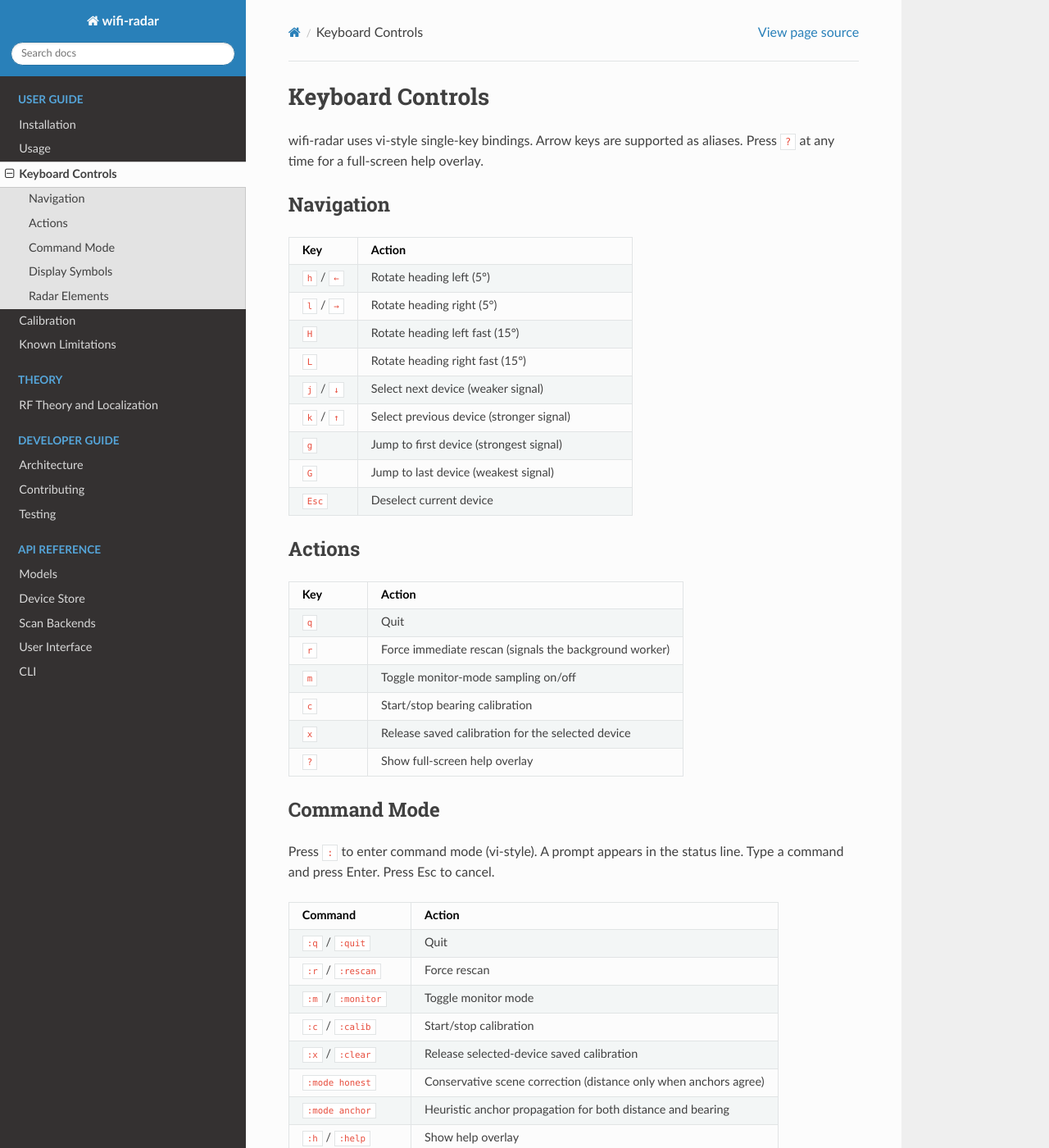
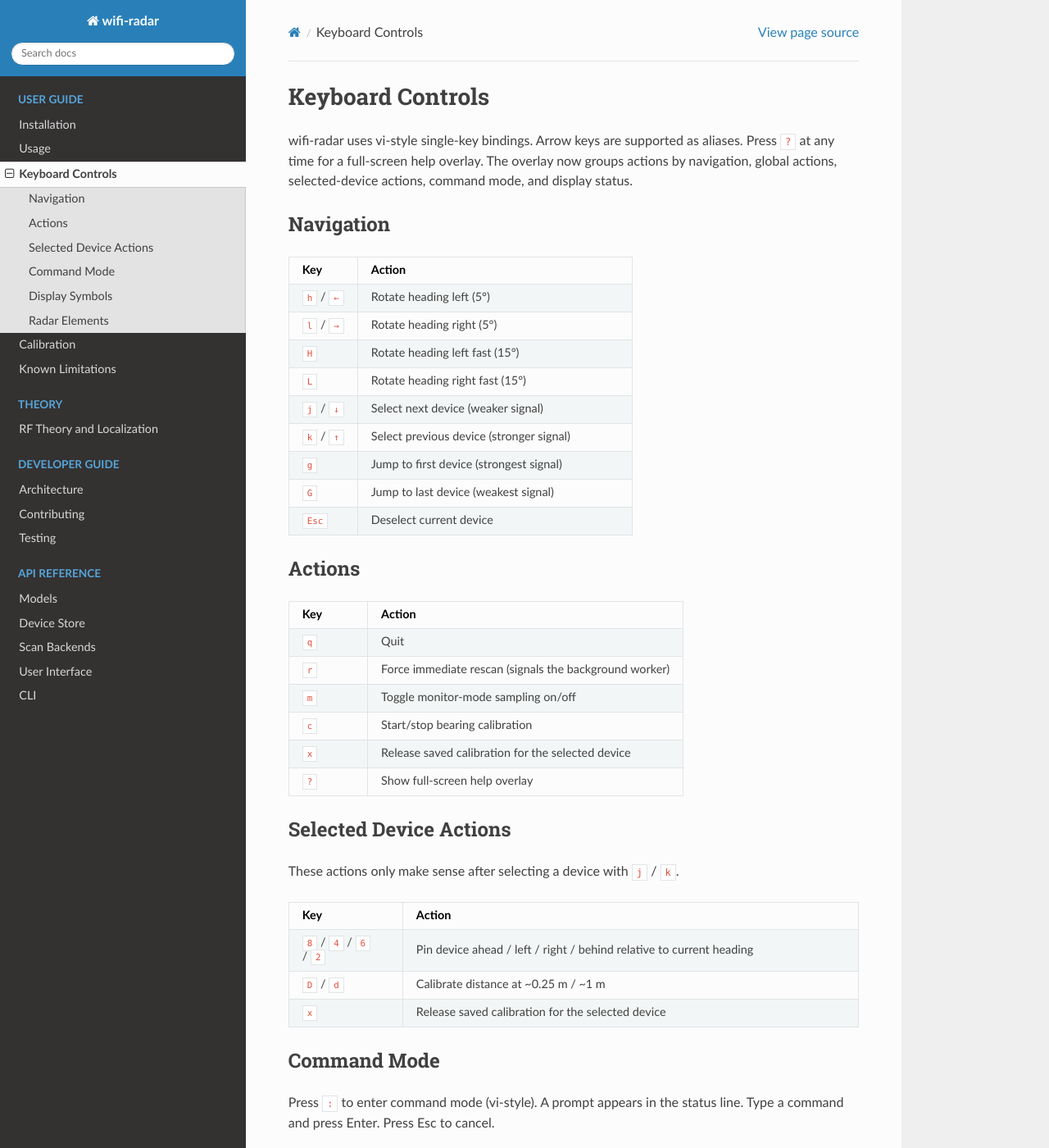
Before and after one commit to mkhellat/wifi-radar, a Sphinx documentation site: the page built from docs/user/keys.rst, in a window 1280 px wide and 1400 px high. Shown: the whole window at 82% size. Built offline with Sphinx 7.4.7 and the Read the Docs theme 3.1.0, drawn with Linux system fonts in a browser that asks for light colours; some of the changed text lies outside the part shown.

Commit message:
Redesign help overlay for calibration and scene correction controls
Reorganize help into clearer sections, show current correction mode and
selection state, and sync the user docs with the new selected-device and
command-mode structure.

```diff
--- a/docs/user/keys.rst
+++ b/docs/user/keys.rst
@@ -2,7 +2,9 @@
 =================
 
 wifi-radar uses vi-style single-key bindings. Arrow keys are supported as
-aliases. Press ``?`` at any time for a full-screen help overlay.
+aliases. Press ``?`` at any time for a full-screen help overlay. The overlay
+now groups actions by navigation, global actions, selected-device actions,
+command mode, and display status.
 
 Navigation
 ----------
@@ -53,6 +55,24 @@
      - Release saved calibration for the selected device
    * - ``?``
      - Show full-screen help overlay
+
+Selected Device Actions
+-----------------------
+
+These actions only make sense after selecting a device with ``j`` / ``k``.
+
+.. list-table::
+   :widths: 20 80
+   :header-rows: 1
+
+   * - Key
+     - Action
+   * - ``8`` / ``4`` / ``6`` / ``2``
+     - Pin device ahead / left / right / behind relative to current heading
+   * - ``D`` / ``d``
+     - Calibrate distance at ~0.25 m / ~1 m
+   * - ``x``
+     - Release saved calibration for the selected device
 
 Command Mode
 ------------
@@ -116,3 +136,4 @@
   (visible whenever a device is selected)
 - **Anchor tags** — ``<anchor>`` or ``<stale-cal>`` when a selected device is
   acting as a scene anchor or has been rejected as stale
+- **Help header** — current calibration mode and whether a device is selected
```
Also changed, not shown: README.md (+4 -0 lines), 1 other file.
